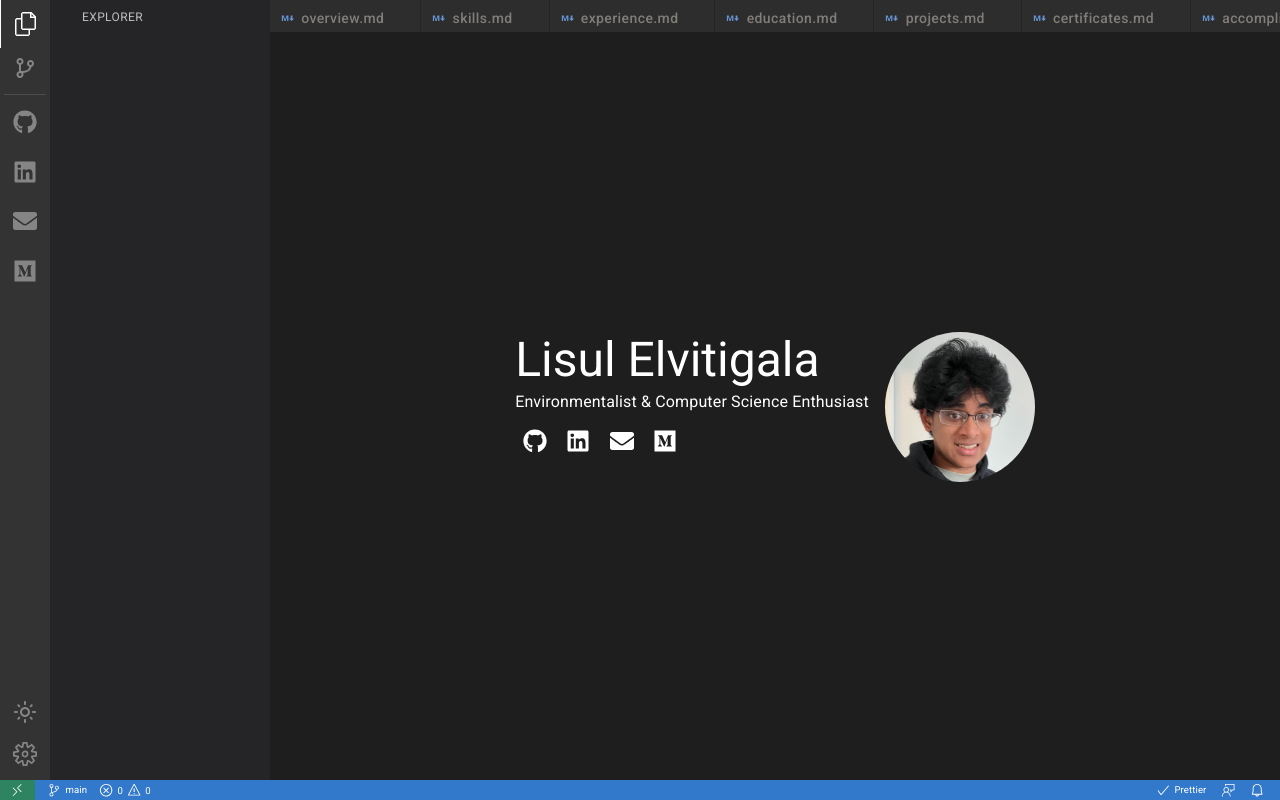
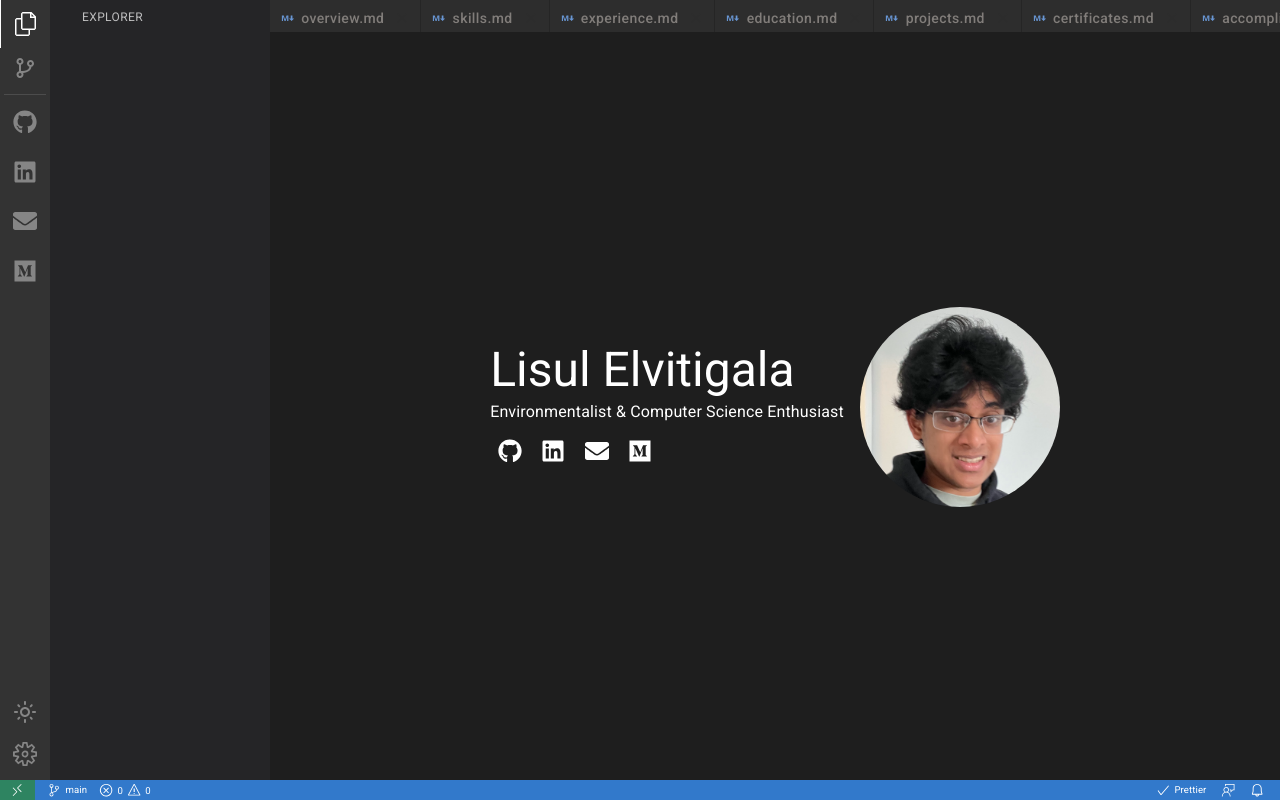
Before and after one commit to elvitigalalis/react-vscode-portfolio, a React (Create React App) app: page /#/ in a window 1280 px wide. Built offline with nearby package versions, Linux system fonts and the light colour scheme.

Commit message:
Added flexbox to Homepage

```diff
--- a/src/app/pages/Home.tsx
+++ b/src/app/pages/Home.tsx
@@ -36,9 +36,10 @@ export default function Home({ setSelectedIndex }: Props) {
       sx={{ minHeight: `calc(100vh - 20px - 33px)` }}
     >
       <Grid item xs={3}>
-        <Stack direction={{ xs: "column", sm: "row-reverse" }} spacing={2}>
-          <Box display="flex" sx={{ justifyContent: "center" }}>
-          <img src={logo} width="150px" alt="logo" style={{ objectFit: 'contain', borderRadius: '50%', transform: 'scaleX(-1)' }} />
+        <Stack direction={{ xs: "column", sm: "row-reverse" }} spacing={2}
+          sx={{ justifyContent: "center", alignItems: "center", height: "100%" }}>
+          <Box sx={{ display: "flex", justifyContent: "center", alignItems: "center" }}>
+            <img src={logo} width="200px" alt="logo" style={{ objectFit: 'contain', borderRadius: '50%', transform: 'scaleX(-1)' }} />
           </Box>
           <Box>
             <Grid
```
